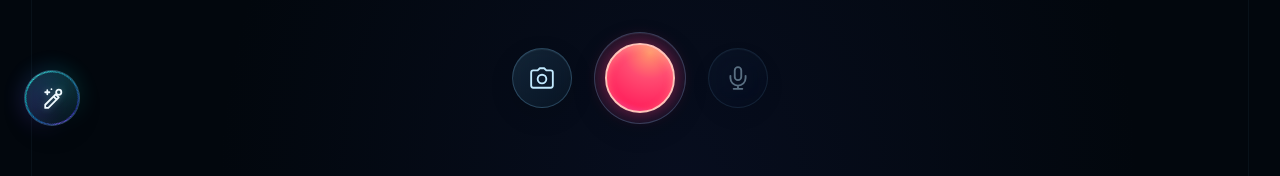
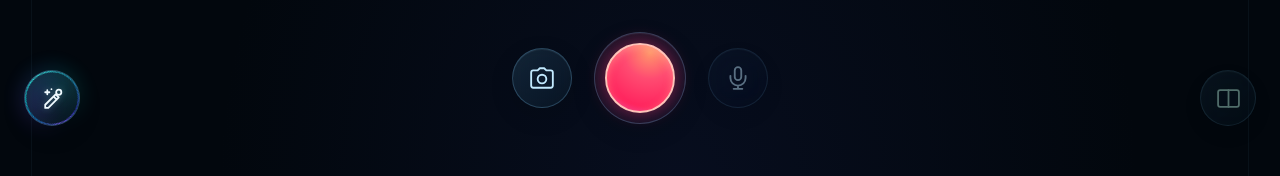
Before and after one commit to soumya-dev-2026/lensora, a React (Vite) app: page / in a window 1280 px wide. Shown: the part 616-792 px from the top of the page. Built offline with nearby package versions, Linux system fonts and the light colour scheme.

Commit message:
feat: add split shortcut and hide recording tools

```diff
--- a/src/App.tsx
+++ b/src/App.tsx
@@ -351,7 +351,10 @@ function App() {
       {isActive && processing === 'error' && !busy && <button className="icon-button glass" aria-label="Reset camera" title="Reset camera" onClick={stopCamera}><Icon name="reset" /></button>}
       {savedClip && !saveOpen && !discardOpen && <div className="clip-actions"><button className="icon-button glass" aria-label="Review and save video" title="Review and save video" onClick={() => setSaveOpen(true)}><Icon name="download" /></button><button className="icon-button glass" aria-label="New recording" title="New recording" onClick={requestDiscard}><Icon name="plus" /></button></div>}
     </div>
-    <a className="icon-button glass studio-editor-launcher" href="/editor" aria-disabled={busy} onClick={(event) => { if (busy) event.preventDefault(); }} aria-label="Open video editor" title="Video editor"><Icon name="wand" /></a>
+    {recordingState === 'idle' && <>
+      <a className="icon-button glass studio-editor-launcher" href="/editor" aria-disabled={busy} onClick={(event) => { if (busy) event.preventDefault(); }} aria-label="Open video editor" title="Video editor"><Icon name="wand" /></a>
+      <button className="icon-button glass studio-split-launcher" aria-label="Split camera" title={splitPending ? 'Opening second camera…' : !isActive ? 'Start the camera to enable split camera' : splitCamera ? 'Turn off split camera' : 'Turn on split camera'} aria-pressed={splitCamera} disabled={!isActive || busy || cameraStarting} onClick={() => { setComparing(false); void setSplitCamera(!splitCamera); }}><Icon name="splitCamera" /></button>
+    </>}
     <div className="record-controls">
       <button className="icon-button glass camera-toggle" aria-label={isActive ? 'Camera off' : 'Start camera'} title={isActive ? 'Camera off' : 'Start camera'} disabled={!isSupported || busy || cameraStarting} onClick={() => isActive ? stopCamera() : void startPreview()}><Icon name={isActive ? 'cameraOff' : 'camera'} /></button>
       {recordingState === 'recording' || recordingState === 'paused' ? <>
@@ -441,11 +444,11 @@ function App() {
             } finally { setNoisePending(false); }
           }} />
         </label>
-        <label className="preference-toggle preference-card">
+        {recordingState === 'idle' && <label className="preference-toggle preference-card">
           <span className="preference-icon"><Icon name="splitCamera" size={23} /></span>
           <span className="preference-copy"><strong>Split camera</strong><small>{splitPending ? 'Opening second camera…' : !isActive ? 'Start the camera to use two cameras together.' : 'Record two cameras together. Landscape: side by side. Portrait: stacked. Effects apply to the main camera.'}</small></span>
           <input type="checkbox" role="switch" checked={splitCamera} disabled={!isActive || busy} onChange={(event) => { setComparing(false); void setSplitCamera(event.target.checked); }} />
-        </label>
+        </label>}
         {splitError && <p role="alert">{splitError}</p>}
         <MotionToggle />
         </div>
--- a/src/glass-theme.css
+++ b/src/glass-theme.css
@@ -437,3 +437,26 @@ html[data-motion=off] .studio-editor-launcher:active { transform: none !importan
 .outline-color { display: flex; align-items: center; justify-content: space-between; gap: 12px; padding: 12px; border: 1px solid rgba(120, 245, 227, .2); border-radius: 14px; background: rgba(14, 39, 54, .55); }
 .outline-color input { width: 54px; height: 44px; padding: 5px; border: 1px solid rgba(120, 245, 227, .4); border-radius: 12px; background: transparent; cursor: pointer; }
 .outline-controls { display: grid; gap: 12px; }
+
+/* Mirror the editor shortcut with a split-camera control on the right. */
+.studio > .studio-split-launcher {
+  position: absolute;
+  z-index: 2;
+  right: max(24px, env(safe-area-inset-right));
+  bottom: max(58px, env(safe-area-inset-bottom));
+  width: 56px;
+  height: 56px;
+  color: #b3ecde;
+}
+.studio > .studio-split-launcher[aria-pressed=true] {
+  border-color: #78f5e3;
+  background: linear-gradient(130deg, #1c726caa, #133142dd);
+  box-shadow: 0 0 16px #00e4db40;
+}
+.studio > .studio-split-launcher svg { width: 25px; height: 25px; }
+@media (max-width: 600px), (max-height: 500px) {
+  .studio > .studio-split-launcher { width: 44px; height: 44px; bottom: max(18px, env(safe-area-inset-bottom)); }
+}
+@media (max-width: 600px) {
+  .studio > .studio-split-launcher { right: max(12px, env(safe-area-inset-right)); }
+}
```
Also changed, not shown: 1 other file (tests, documents, lock files or other folders).
